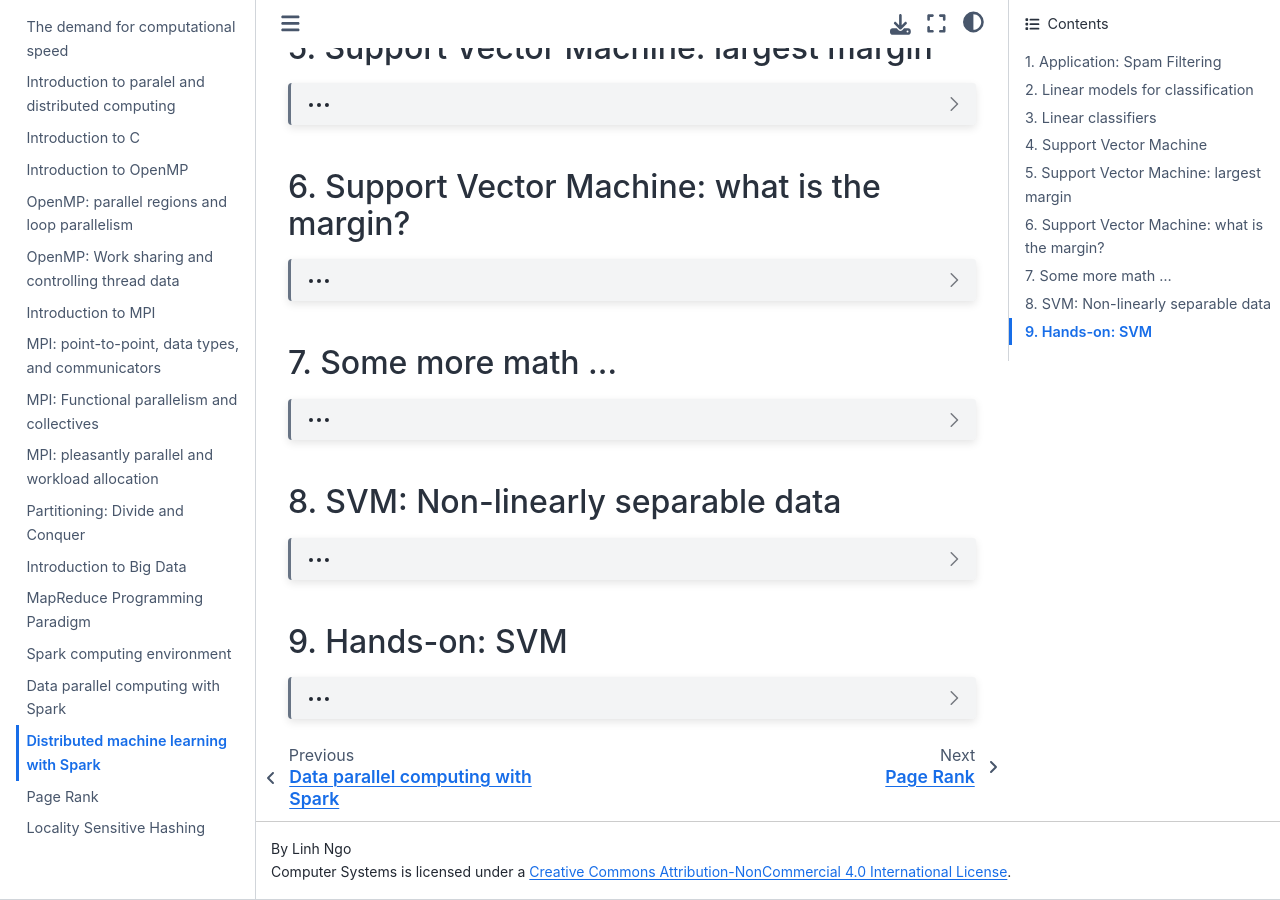
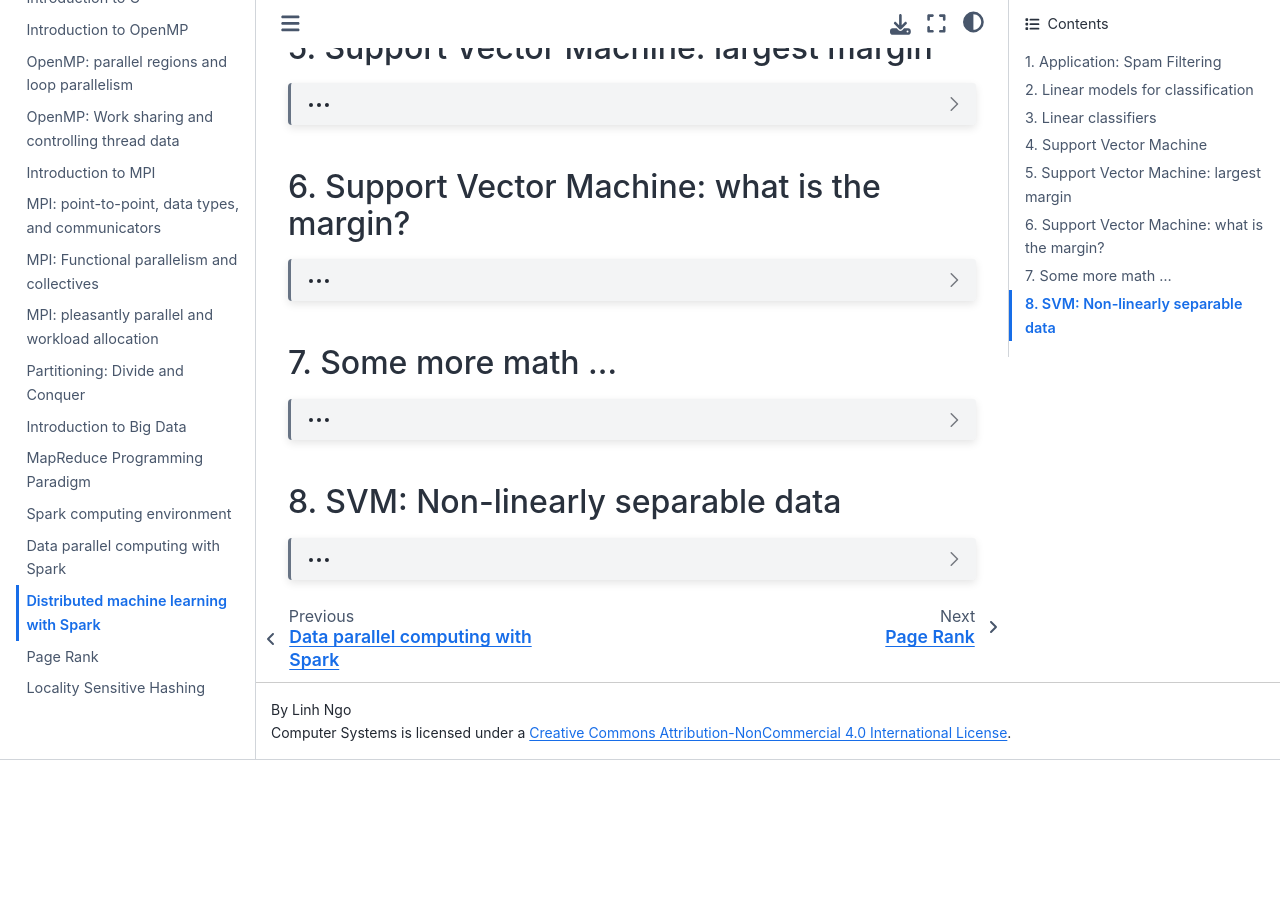
Before and after one commit to class-master/cpsc4770-6770, a Jupyter Book: the page built from episodes/16-large-scale-machine-learning.md, in a window 1280 px wide and 900 px high, scrolled down 735 px. Built offline with Jupyter Book 1.0.4 settings and Sphinx 7.4.7 and the Sphinx Book theme 1.1.4, drawn with Linux system fonts in a browser that asks for light colours; after the commit the page ends 1495 px from its top, so only the background shows below that; some of the changed lines change nothing that is shown.

Commit message:
minor update

````diff
--- a/episodes/16-large-scale-machine-learning.md
+++ b/episodes/16-large-scale-machine-learning.md
@@ -22,7 +22,7 @@
 ## 2. Linear models for classification
 ```{dropdown}
 
-:::{image} ../fig/csc467/10-svm/01.png
+:::{image} ../fig/10-svm/01.png
 :class: bg-primary mb-1
 :height: 50px
 :align: center
@@ -35,7 +35,7 @@
 w<sub>j</sub> is a real number such that:
   - The labeled points are clearly separated by a line:
 
-:::{image} ../fig/csc467/10-svm/02.png
+:::{image} ../fig/10-svm/02.png
 :class: bg-primary mb-1
 :height: 30px
 :align: center
@@ -43,7 +43,7 @@
 
 - Dot is spam, minus is ham!
 
-:::{image} ../fig/csc467/10-svm/03.png
+:::{image} ../fig/10-svm/03.png
 :class: bg-primary mb-1
 :height: 300px
 :align: center
@@ -56,7 +56,7 @@
 - Each feature `i` as a weight w<sub>i</sub>
 - Prediction is based on the weighted sum:
 
-:::{image} ../fig/csc467/10-svm/04.png
+:::{image} ../fig/10-svm/04.png
 :class: bg-primary mb-1
 :height: 50px
 :align: center
@@ -66,7 +66,7 @@
   - Positive: predict +1
   - Negative: predict -1
 
-:::{image} ../fig/csc467/10-svm/05.png
+:::{image} ../fig/10-svm/05.png
 :class: bg-primary mb-1
 :height: 200px
 :align: center
@@ -82,7 +82,7 @@
   - We want to separate `+` from `-` using a line.
   - Training examples:
 
-:::{image} ../fig/csc467/10-svm/06.png
+:::{image} ../fig/10-svm/06.png
 :class: bg-primary mb-1
 :height: 30px
 :align: center
@@ -90,13 +90,13 @@
 
   - Each example `i`:
 
-:::{image} ../fig/csc467/10-svm/07.png
+:::{image} ../fig/10-svm/07.png
 :class: bg-primary mb-1
 :height: 30px
 :align: center
 :::
 
-:::{image} ../fig/csc467/10-svm/08.png
+:::{image} ../fig/10-svm/08.png
 :class: bg-primary mb-1
 :height: 30px
 :align: center
@@ -104,7 +104,7 @@
 
   - Inner product:
 
-:::{image} ../fig/csc467/10-svm/09.png
+:::{image} ../fig/10-svm/09.png
 :class: bg-primary mb-1
 :height: 100px
 :align: center
@@ -112,7 +112,7 @@
 
 - Which is the best linear separate defined by w?
 
-:::{image} ../fig/csc467/10-svm/10.png
+:::{image} ../fig/10-svm/10.png
 :class: bg-primary mb-1
 :height: 200px
 :align: center
@@ -125,7 +125,7 @@
 - Distance from the separating line corresponds to the **confidence** of the prediction.
 - For example, we are more sure about the class of `A` and `B` than of `C`.
 
-:::{image} ../fig/csc467/10-svm/11.png
+:::{image} ../fig/10-svm/11.png
 :class: bg-primary mb-1
 :height: 500px
 :align: center
@@ -133,13 +133,13 @@
 
 - Margin definition:
 
-:::{image} ../fig/csc467/10-svm/12.png
+:::{image} ../fig/10-svm/12.png
 :class: bg-primary mb-1
 :height: 30px
 :align: center
 :::
 
-:::{image} ../fig/csc467/10-svm/13.png
+:::{image} ../fig/10-svm/13.png
 :class: bg-primary mb-1
 :height: 300px
 :align: center
@@ -147,7 +147,7 @@
 
 - Maximizing the margin while identifying `w` is good according to intuition, theory, and practice.
 
-:::{image} ../fig/csc467/10-svm/14.png
+:::{image} ../fig/10-svm/14.png
 :class: bg-primary mb-1
 :height: 300px
 :align: center
@@ -155,7 +155,7 @@
 
 - A math question: how do you narrate this equation?
 
-:::{image} ../fig/csc467/10-svm/15.png
+:::{image} ../fig/10-svm/15.png
 :class: bg-primary mb-1
 :height: 100px
 :align: center
@@ -167,7 +167,7 @@
 ```{dropdown}
 - Slide from the book
 
-:::{image} ../fig/csc467/10-svm/16.png
+:::{image} ../fig/10-svm/16.png
 :class: bg-primary mb-1
 :height: 500px
 :align: center
@@ -182,7 +182,7 @@
 - In other words, maximizing the margin is directly related to how `w` is chosen.
 - For the *i<sup>th</sup>* data point:
 
-:::{image} ../fig/csc467/10-svm/17.png
+:::{image} ../fig/10-svm/17.png
 :class: bg-primary mb-1
 :height: 50px
 :align: center
@@ -193,7 +193,7 @@
 ## 7. Some more math ...
 ```{dropdown}
 
-:::{image} ../fig/csc467/10-svm/18.png
+:::{image} ../fig/10-svm/18.png
 :class: bg-primary mb-1
 :height: 500px
 :align: center
@@ -201,7 +201,7 @@
 
 - After some more mathematical manipulations:
 
-:::{image} ../fig/csc467/10-svm/19.png
+:::{image} ../fig/10-svm/19.png
 :class: bg-primary mb-1
 :height: 200px
 :align: center
@@ -209,13 +209,13 @@
 
 - Everything comes back to an optimization problem on `w`:
 
-:::{image} ../fig/csc467/10-svm/20.png
+:::{image} ../fig/10-svm/20.png
 :class: bg-primary mb-1
 :height: 200px
 :align: center
 :::
 
-:::{image} ../fig/csc467/10-svm/21.png
+:::{image} ../fig/10-svm/21.png
 :class: bg-primary mb-1
 :height: 200px
 :align: center
@@ -227,7 +227,7 @@
 ## 8. SVM: Non-linearly separable data
 ```{dropdown}
 
-:::{image} ../fig/csc467/10-svm/22.png
+:::{image} ../fig/10-svm/22.png
 :class: bg-primary mb-1
 :height: 500px
 :align: center
@@ -238,40 +238,16 @@
   - If margin is less than 1, pay linear penalty.
 - Introducing slack variables:
 
-:::{image} ../fig/csc467/10-svm/23.png
+:::{image} ../fig/10-svm/23.png
 :class: bg-primary mb-1
 :height: 200px
 :align: center
 :::
 
-:::{image} ../fig/csc467/10-svm/24.png
+:::{image} ../fig/10-svm/24.png
 :class: bg-primary mb-1
 :height: 30px
 :align: center
 :::
 
 ```
-
-## 9. Hands-on: SVM
-```{dropdown}
-- Download the set of inaugural speeches from https://www.cs.wcupa.edu/lngo/data/bank.csv
-- Activate the `pyspark` conda environment, install `pandas`, then launch Jupyter notebook
-
-~~~
-$ conda activate pyspark
-$ conda install -y pandas
-$ jupyter notebook
-~~~
-
-
-- Documentation:
-  - [SVM example](https://spark.apache.org/docs/latest/api/python/pyspark.mllib.html?highlight=svm#pyspark.mllib.classification.SVMModel)
-  - [Data format](https://spark.apache.org/docs/2.2.0/mllib-data-types.html#labeled-point)
-  - [Split data frame for training and testing](http://spark.apache.org/docs/latest/api/python/pyspark.sql.html?highlight=randomsplit#pyspark.sql.DataFrame.randomSplit)
-
-- Question: Can you predict whether a client will subscribe to a term deposit (feature `deposit`)?
-- Problems:
-  - What data should the bank data be converted to?
-  - How to handle categorical data?
-
-```
````
